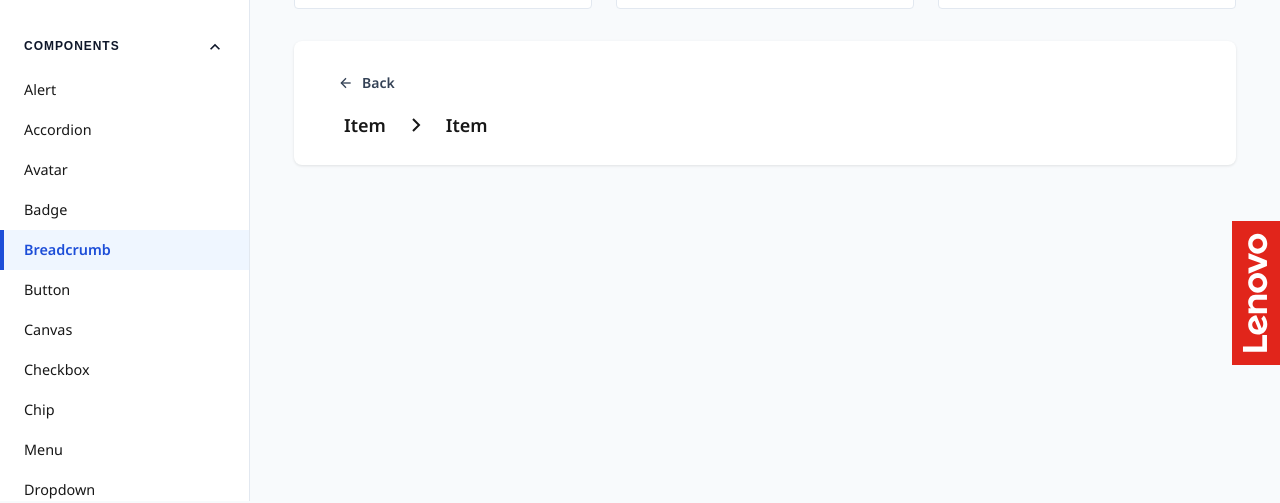
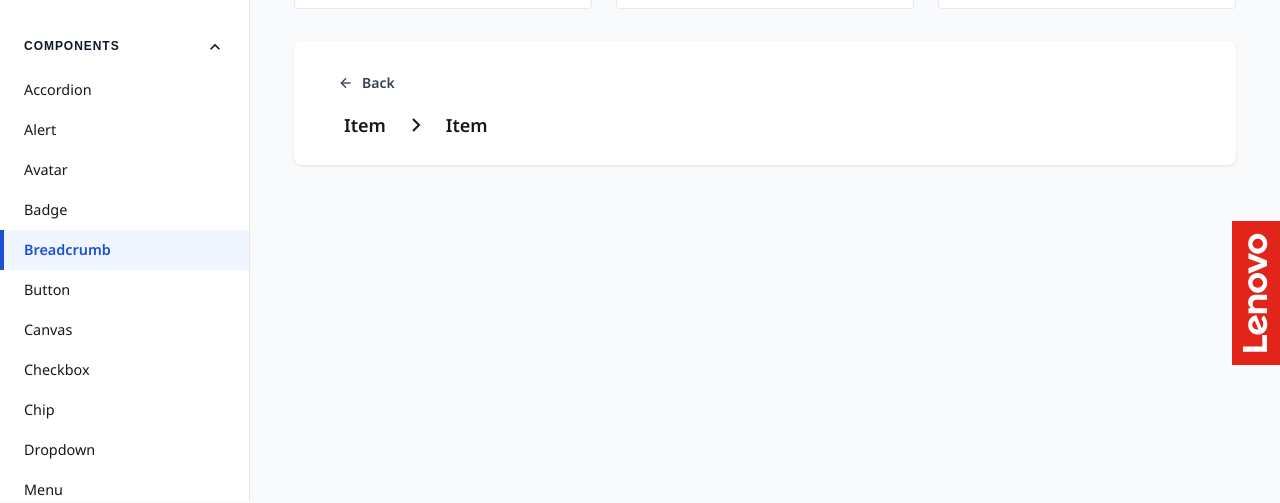
Before and after one commit to cake-admin/cakev2, a React (Create React App) app: page /components/breadcrumb in a window 1280 px wide. Shown: the part 299-802 px from the top of the page. Built offline with nearby package versions, Linux system fonts and the light colour scheme.

Commit message:
feat: alphabetize navigation items within each category section

```diff
--- a/src/components/Navigation.js
+++ b/src/components/Navigation.js
@@ -395,8 +395,17 @@ const Navigation = () => {
       }
     });
 
+    // Sort children arrays alphabetically by title
+    routesCopy.forEach(route => {
+      if (route.children.length > 0) {
+        route.children.sort((a, b) =>
+          a.title.localeCompare(b.title, undefined, { sensitivity: 'base' })
+        );
+      }
+    });
+
     // Group by category
-    return routesCopy.reduce((acc, route) => {
+    const grouped = routesCopy.reduce((acc, route) => {
       if (!acc[route.category]) {
         acc[route.category] = [];
       }
@@ -408,6 +417,15 @@ const Navigation = () => {
 
       return acc;
     }, {});
+
+    // Sort each category array alphabetically by title
+    Object.keys(grouped).forEach(category => {
+      grouped[category].sort((a, b) =>
+        a.title.localeCompare(b.title, undefined, { sensitivity: 'base' })
+      );
+    });
+
+    return grouped;
   }, []);
 
   return (
```
